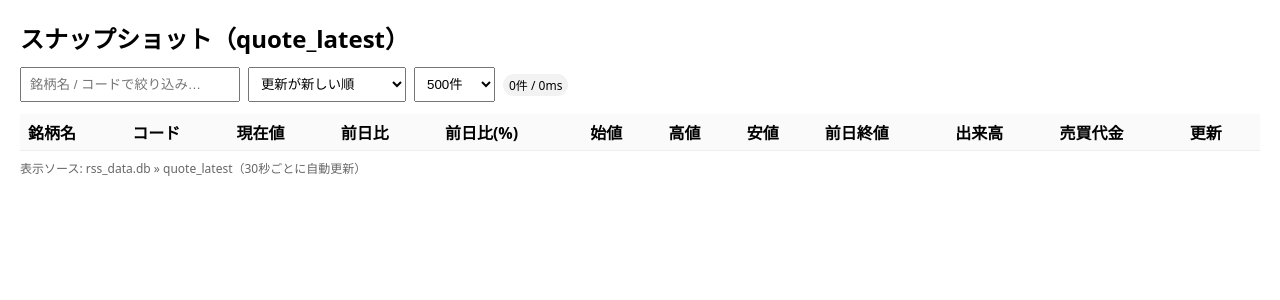
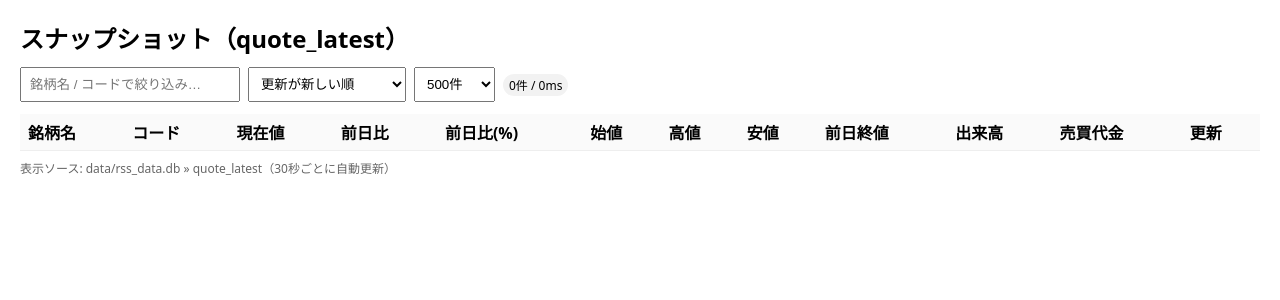
Before and after one commit to deshi-sato/TradingTools, a Flask app: page / in a window 1280 px wide. Shown: the top 300 px of the page. Run offline with Flask 3, Linux system fonts and the light colour scheme; data that the repository does not hold is empty; parts of the project's set-up code (start-up, migrations or seed data) failed here and were passed over.

```diff
--- a/app.py
+++ b/app.py
@@ -5,7 +5,7 @@ import sqlite3
 from flask import Flask, render_template, jsonify, request
 
 APP_DIR = Path(__file__).resolve().parent
-DB_PATH = APP_DIR / "rss_data.db"
+DB_PATH = APP_DIR / "data" / "rss_data.db"
 
 app = Flask(__name__)
 
@@ -81,7 +81,11 @@ def api_snapshots():
         "diff_pct",
         "updated_at",
     ]
-    data = [dict(zip(cols, r)) for r in rows]
+    data = []
+    for r in rows:
+        d = dict(zip(cols, r))
+        d["score"] = scores_map.get(d["ticker"])
+        data.append(d)
     return jsonify(data)
 
 
--- a/db_updater.py
+++ b/db_updater.py
@@ -15,7 +15,7 @@ from typing import Dict, Tuple, Callable, Any
 # ========= 設定 =========
 SCRIPT_DIR = Path(__file__).resolve().parent
 EXCEL_PATH = SCRIPT_DIR / "デイトレ株価データ.xlsm"
-DB_PATH = SCRIPT_DIR / "rss_data.db"
+DB_PATH = SCRIPT_DIR / "data" / "rss_data.db"
 
 # ========= DB =========
 DDL = """
--- a/templates/index.html
+++ b/templates/index.html
@@ -69,7 +69,7 @@
   </table>
 
   <div class="footer">
-    表示ソース: rss_data.db &raquo; quote_latest（30秒ごとに自動更新）
+    表示ソース: data/rss_data.db &raquo; quote_latest（30秒ごとに自動更新）
   </div>
 
 <script>
```
Also changed, not shown: 1 other file.
